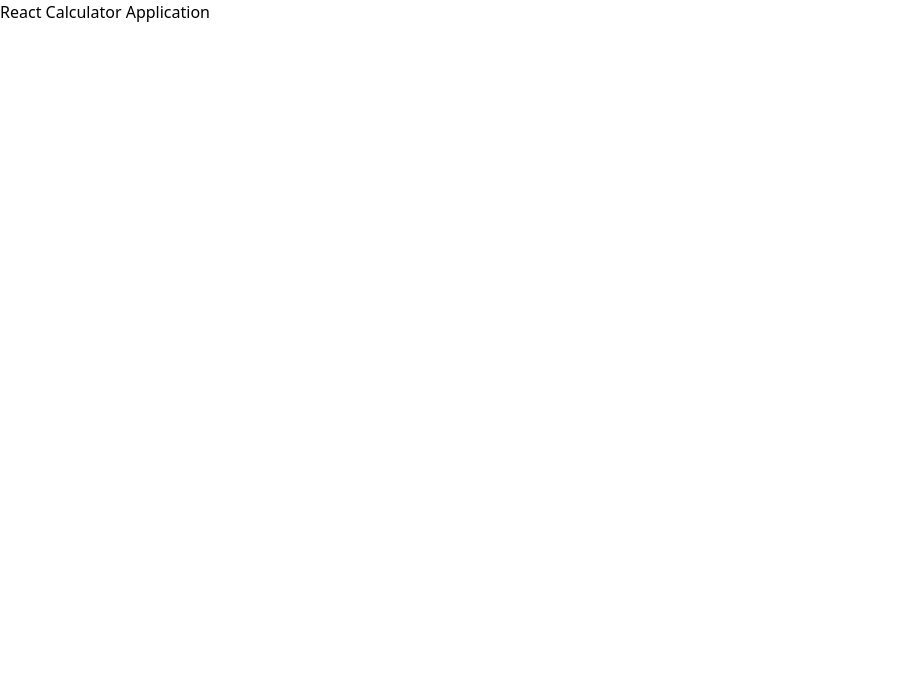
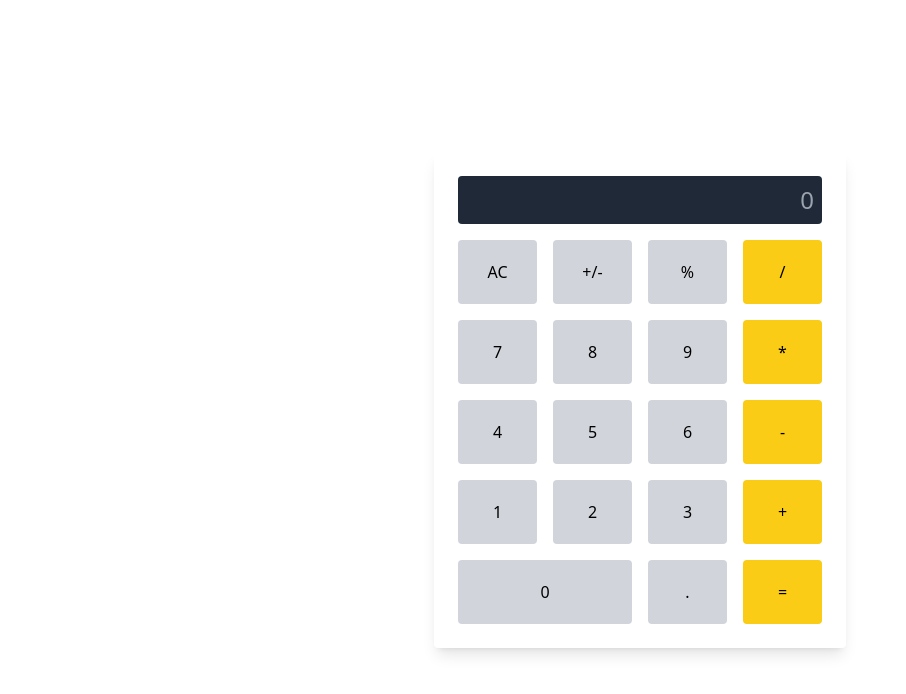
Before and after one commit to Titus-Kiplagat/calculator, a React (Create React App) app: page / in a window 1280 px wide. Shown: the top 694 px of the page, without its empty margins (0-906 px from the left). Built offline with nearby package versions, Linux system fonts and the light colour scheme.

Commit message:
Import Calculator component and renderit on the DOM

```diff
--- a/src/App.js
+++ b/src/App.js
@@ -1,5 +1,6 @@
-function App() {
-  return <div>React Calculator Application</div>;
-}
+import React from 'react';
+import Calculator from './components/Calculator';
+
+const App = () => <Calculator />;
 
 export default App;
```
